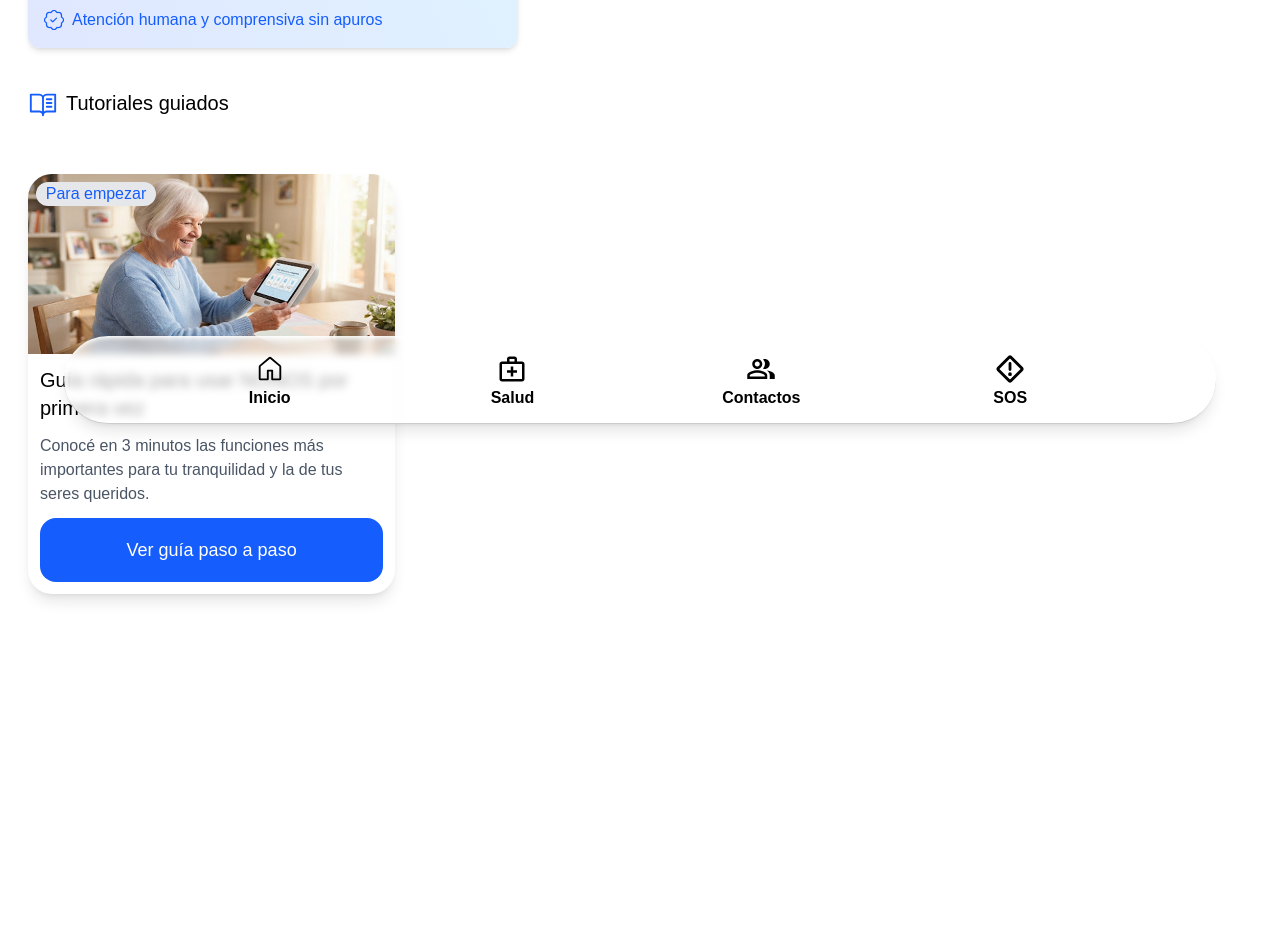
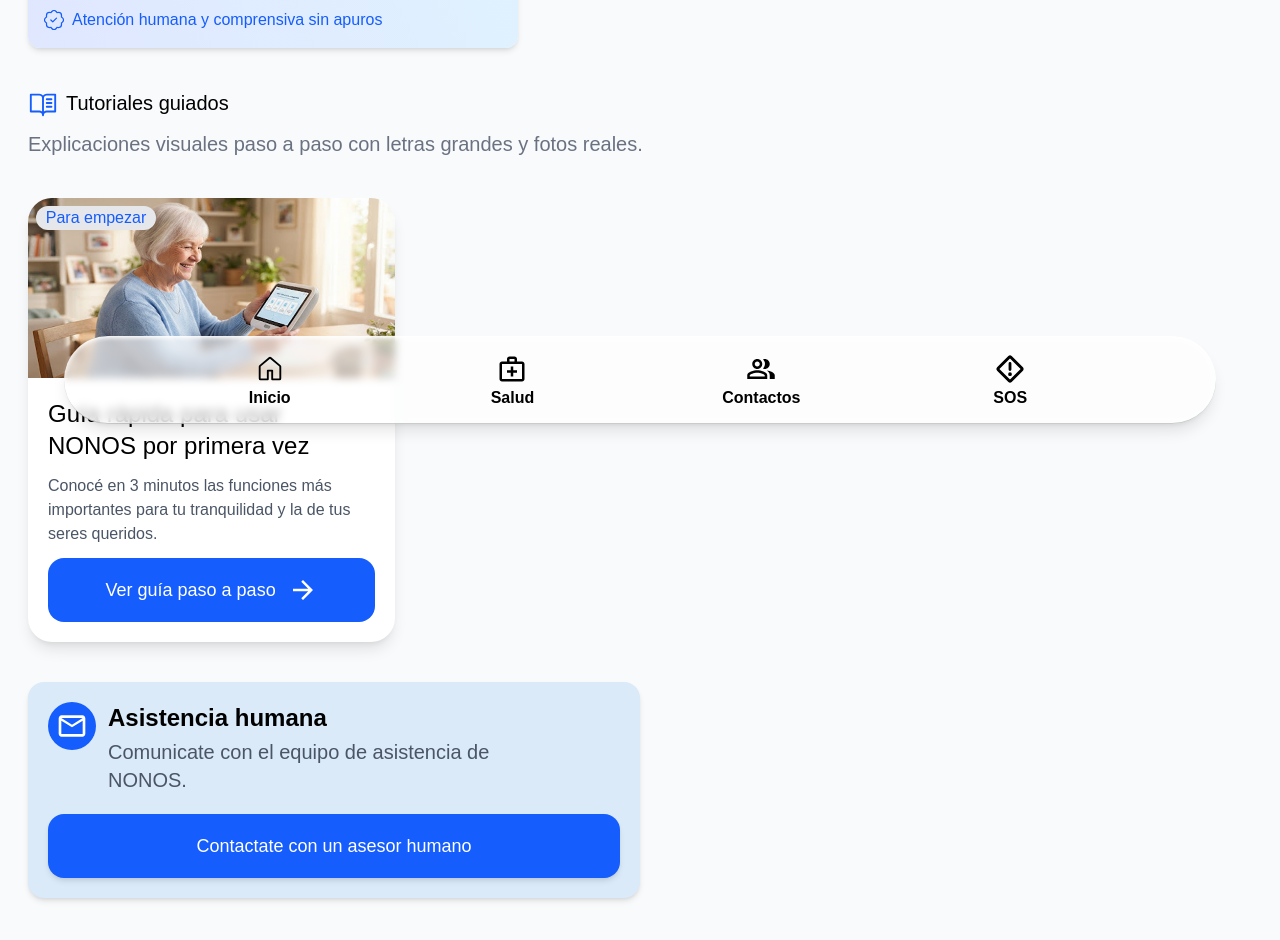
Before and after one commit to rubywinterrr/nonos-front, a React (Vite) app: page /ayuda in a window 1280 px wide. Shown: the part 360-1300 px from the top of the page. Before the commit the page ends 1066 px from the top, so only its background shows below. Built offline with nearby package versions, Linux system fonts and the light colour scheme; no server answers; a web font is replaced by a local one.

Commit message:
style: pantalla ayuda

```diff
--- a/src/Pages/Ayuda.tsx
+++ b/src/Pages/Ayuda.tsx
@@ -4,6 +4,7 @@
 import { FaHandHoldingHeart } from "react-icons/fa";
 import { BsPatchCheck } from "react-icons/bs";
 import { PiBookOpenText } from "react-icons/pi";
+import { MdOutlineMailOutline, MdArrowForward } from "react-icons/md";
 import Stock1 from "../assets/fotoStock.png";
 export default function Ayuda() {
   useEffect(() => {
@@ -14,7 +15,7 @@
   }, []);
   return (
     <>
-      <main className="mainBody bg-white">
+      <main className="mainBody bg-gray-50">
         <Header />
         <VueltaAtras />
         <div className="w-full lg:w-40/100 p-4 bg-linear-65 from-indigo-100 to-sky-100 rounded-xl shadow-md inline-flex flex-col justify-start items-start gap-4 overflow-hidden">
@@ -36,27 +37,48 @@
             </p>
           </div>
         </div>
-        <h2 className="text-xl mb-4 flex items-center gap-2">
-          <PiBookOpenText className="text-blue-600 text-3xl" />
-          Tutoriales guiados
-        </h2>
+        <div className="flex flex-col gap-3 items-start justify-start">
+          <h2 className="text-xl flex items-center gap-2">
+            <PiBookOpenText className="text-blue-600 text-3xl" />
+            Tutoriales guiados
+          </h2>
+          <p className="text-gray-500 text-xl">
+            Explicaciones visuales paso a paso con letras grandes y fotos
+            reales.
+          </p>
+        </div>
         <div className="rounded-3xl w-full lg:w-30/100 bg-white shadow-lg relative">
           <p className="text-blue-600 bg-gray-200 rounded-2xl w-30 flex items-center justify-center absolute top-2 left-2">
             Para empezar
           </p>
           <img src={Stock1} className="w-full min-h-40/100 rounded-t-3xl" />
-          <div className="flex flex-col gap-3 p-3">
-            <h2 className="text-xl w-full">
+          <div className="flex flex-col gap-3 p-5">
+            <h2 className="text-2xl w-full">
               Guía rápida para usar NONOS por primera vez
             </h2>
             <p className="w-full text-gray-600">
               Conocé en 3 minutos las funciones más importantes para tu
               tranquilidad y la de tus seres queridos.
             </p>
-            <button className="bg-blue-600 text-white text-lg rounded-2xl w-full h-16 cursor-pointer">
+            <button className="bg-blue-600 items-center justify-center flex gap-3 hover:bg-blue-700 active:bg-blue-700 hover:scale-102 active:scale-99 text-white text-lg rounded-2xl w-full h-16 cursor-pointer">
               Ver guía paso a paso
+              <MdArrowForward className="text-3xl"/>
             </button>
           </div>
+        </div>
+        <div className="bg-[#DAEAF9] shadow-md rounded-2xl w-full lg:w-50/100 min-h-40 flex flex-col gap-5 p-5">
+          <div className="flex items-start w-full gap-3 ">
+            <MdOutlineMailOutline className="text-white bg-blue-600 rounded-full p-2 text-5xl" />
+            <div className="flex flex-col gap-1  max-w-80/100">
+              <h2 className="font-semibold text-2xl">Asistencia humana</h2>
+              <p className="text-xl text-gray-600">
+                Comunicate con el equipo de asistencia de NONOS.
+              </p>
+            </div>
+          </div>
+          <button className="bg-blue-600 shadow-md hover:bg-blue-700 active:bg-blue-700 hover:scale-102 active:scale-99 text-white text-lg rounded-2xl w-full h-16 cursor-pointer">
+            Contactate con un asesor humano
+          </button>
         </div>
       </main>
     </>
--- a/src/index.css
+++ b/src/index.css
@@ -86,6 +86,6 @@
   flex-direction: column;
   align-items: baseline;
   padding: 1.75rem; /* p-7 */
-  padding-bottom: 14vh; /* pb-[14vh] */
+  padding-bottom: 15vh; /* pb-[15vh] */
   gap: 2.5rem; /* gap-10 */
 }
```
